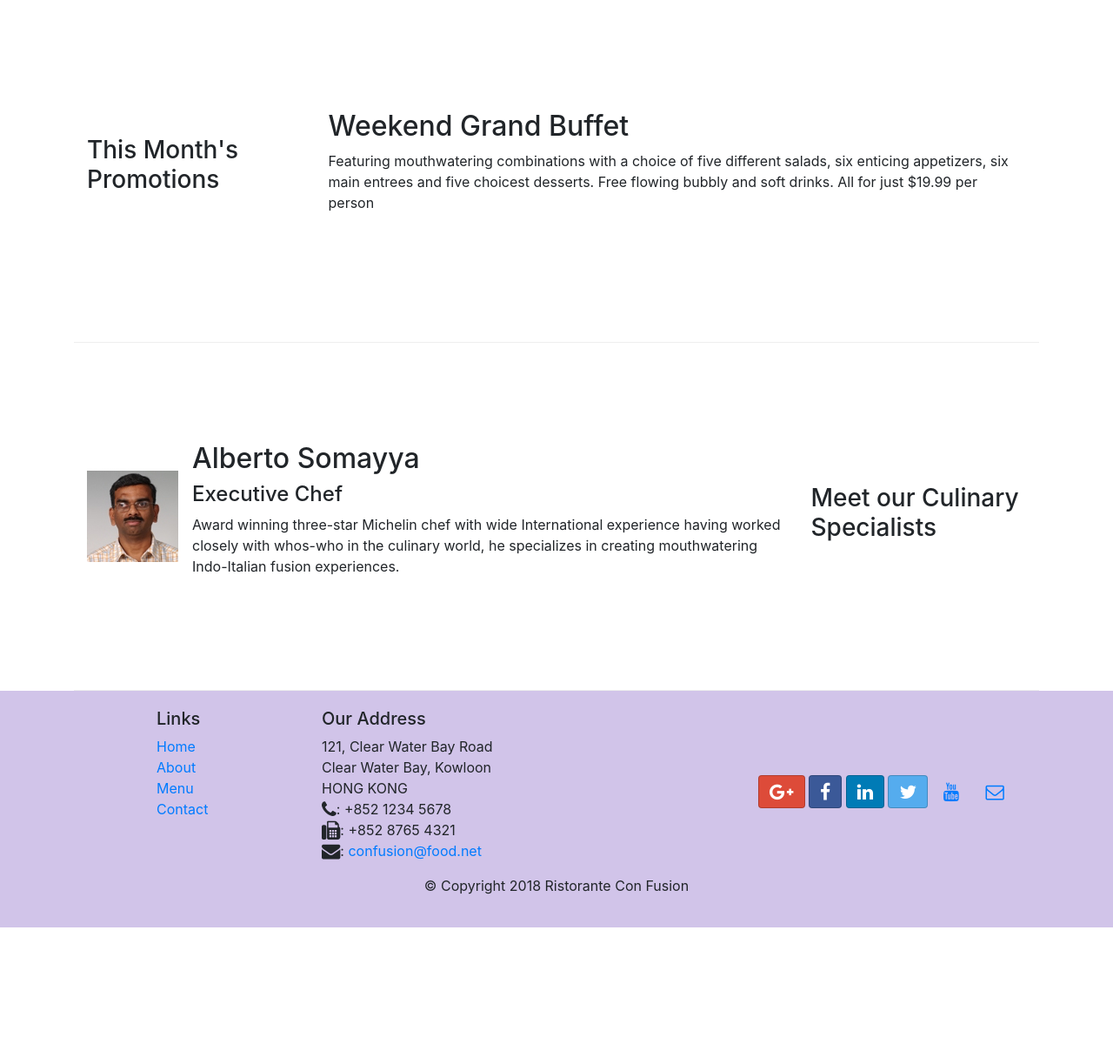
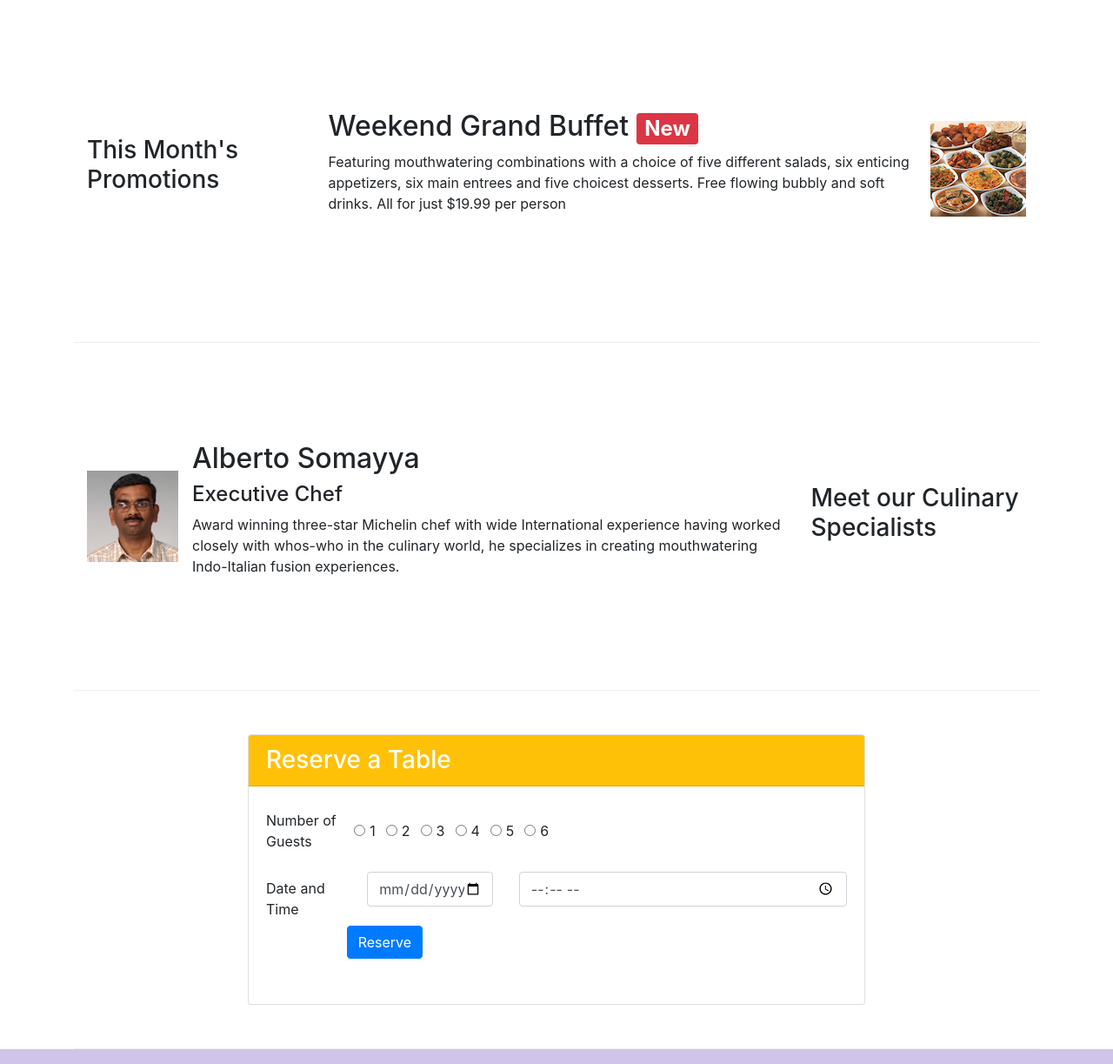
Before and after one commit to abd-kay/Boot-strap-4, a website: page index.html in a window 1280 px wide. Shown: the part 740-1963 px from the top of the page at 87% size. Before the commit the page ends 1806 px from the top, so only its background shows below. Drawn offline with nearby package versions, Linux system fonts and the light colour scheme.

Commit message:
assignment 2

```diff
--- a/index.html
+++ b/index.html
@@ -48,6 +48,15 @@
                 <div class="col-12 col-sm align-self-center">
                     <img src="img/logo.png" class="img-fluid">
                 </div>
+                <div class="col-12 col-sm align-self-center">
+                    <form>
+                        <div class="form-group row">
+                            <div class="offset-md-2 col-md-10">
+                                <a role="button" class="btn btn btn-warning col-md-10" href="#reserve">Reserve</a>
+                            </div>
+                        </div>
+                    </form>
+                </div>
             </div>
         </div>
     </header>
@@ -61,7 +70,8 @@
                 <div class="media">
                     <img class="d-flex mr-3 img-thumbanil align-self-center" src="img/uthappizza.png" alt="uthappizza">
                     <div class="media-body">
-                        <h2 class="mt-0">Uthappizza <span class="badge badge-danger">HOT</span> <span class="badge badge-pill badge-secondary">$4.99</span></h2>
+                        <h2 class="mt-0">Uthappizza <span class="badge badge-danger">HOT</span> <span
+                                class="badge badge-pill badge-secondary">$4.99</span></h2>
                         <p class="d-nonw d-sm-block">A unique combination of Indian Uthappam (pancake) and Italian
                             pizza, topped with Cerignola
                             olives, ripe vine cherry tomatoes, Vidalia onion, Guntur chillies and Buffalo Paneer.</p>
@@ -74,14 +84,22 @@
 
 
         <div class="row row-content align-items-center">
-            <div class="col-12 col-sm-4 col-md-3">
+            <div class="col-12 col-sm-4 order-sm-first col-md-3">
                 <h3>This Month's Promotions</h3>
             </div>
-            <div class="col col-sm col-md">
-                <h2>Weekend Grand Buffet</h2>
-                <p>Featuring mouthwatering combinations with a choice of five different salads, six enticing appetizers,
-                    six main entrees and five choicest desserts. Free flowing bubbly and soft drinks. All for just
-                    $19.99 per person </p>
+            <div class="col col-sm order-sm-last col-md">
+                <div class="media">
+                    <div class="media-body">
+                        <h2 class="mt-0">Weekend Grand Buffet <span class="badge badge-danger">New</span></h2>
+                        <p class="d-nonw d-sm-block">Featuring mouthwatering combinations with a choice of five
+                            different salads, six enticing appetizers,
+                            six main entrees and five choicest desserts. Free flowing bubbly and soft drinks. All for
+                            just
+                            $19.99 per person </p>
+                    </div>
+                    <img class="d-flex ml-3  img-thumbanil align-self-center" src="img/buffet.png" alt="buffet">
+                </div>
+
             </div>
         </div>
 
@@ -103,6 +121,64 @@
                 </div>
             </div>
 
+        </div>
+
+        <a name="reserve"></a>
+        <div class="row row-content align-itmes-center">
+            <div class="col-12 col-md-8 ml-auto mr-auto">
+                <div class="card">
+                    <h3 class="card-header bg-warning text-white">Reserve a Table</Table><Table></Table></h3>
+                    <div class="card-body">
+                        <form>
+                            <div class="form-group row">
+                                <label for="numberofguests" class="col-12 col-md-2 col-form-label">Number of Guests</label>
+                                <div class="form-check form-check-inline">
+                                    <input class="form-check-input" type="radio" name="inlineRadioOptions" id="inlineRadio1" value="option1">
+                                    <label class="form-check-label" for="inlineRadio1">1</label>
+                                  </div>
+                                  <div class="form-check form-check-inline">
+                                    <input class="form-check-input" type="radio" name="inlineRadioOptions" id="inlineRadio2" value="option2">
+                                    <label class="form-check-label" for="inlineRadio2">2</label>
+                                  </div>
+                                  <div class="form-check form-check-inline">
+                                        <input class="form-check-input" type="radio" name="inlineRadioOptions" id="inlineRadio3" value="option3" >
+                                        <label class="form-check-label" for="inlineRadio3">3</label>
+                                  </div>
+                                    <div class="form-check form-check-inline">
+                                        <input class="form-check-input" type="radio" name="inlineRadioOptions" id="inlineRadio4" value="option4">
+                                        <label class="form-check-label" for="inlineRadio4">4</label>
+                                    </div>
+                                    <div class="form-check form-check-inline">
+                                        <input class="form-check-input" type="radio" name="inlineRadioOptions" id="inlineRadio5" value="option5">
+                                        <label class="form-check-label" for="inlineRadio5">5</label>
+                                    </div>
+                                    <div class="form-check form-check-inline">
+                                        <input class="form-check-input" type="radio" name="inlineRadioOptions" id="inlineRadio6" value="option6" >
+                                        <label class="form-check-label" for="inlineRadio6">6</label>
+                                    </div>
+                                </div>
+
+                               <div class="form-group row">
+                                    <label for="dateandtime" class="col-12 col-md-2 col-form-label">Date and Time</label>
+                                    <div class="col-5 col-md-3">
+                                        <input type="date" class="form-control" id="date" name="date"
+                                            placeholder="Date">
+                                    </div>
+                                    <div class="col-7 col-md-7">
+                                        <input type="time" class="form-control" id="time" name="time"
+                                        placeholder="Time">
+                                </div>
+                                <div class="form-group row">
+                                    <div class="offset-md-11 col-md-12">
+                                        <button type="button" class="btn btn-primary">Reserve</button>
+                                </div>
+
+                            </div>
+                            </div>
+                        </form>
+                    </div>
+                </div>
+            </div>
         </div>
     </div>
 
```
